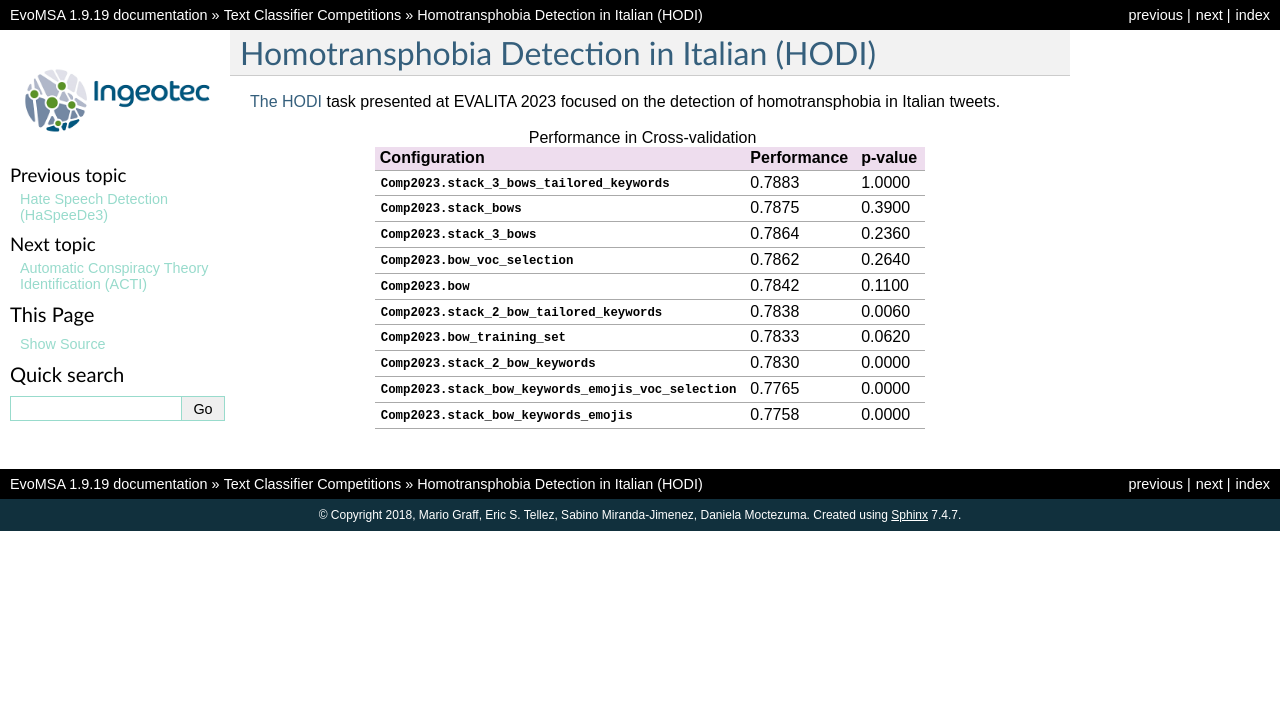
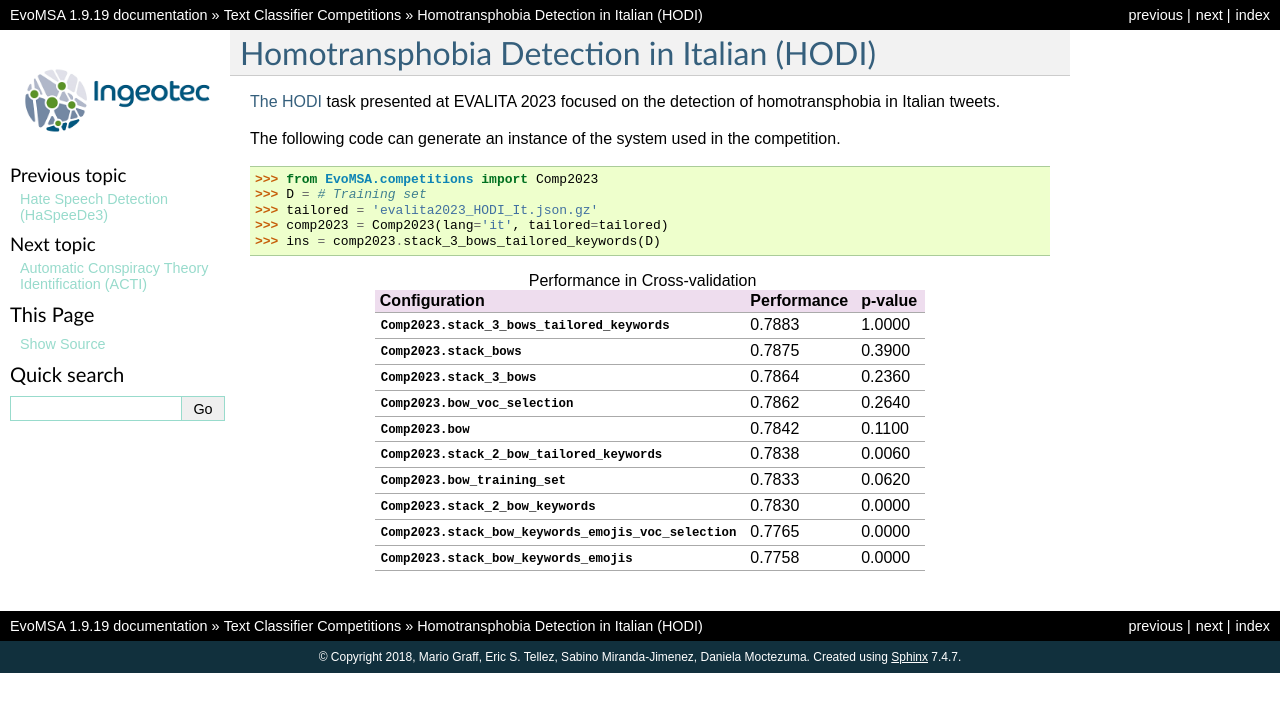
Before and after one commit to INGEOTEC/EvoMSA, a Sphinx documentation site: the page built from docs/source/hodi.rst, in a window 1280 px wide. Shown: the top 712 px of the page. Built offline with Sphinx 7.4.7, drawn with Linux system fonts in a browser that asks for light colours.

Commit message:
Competitions docs

```diff
--- a/docs/source/haspeede.rst
+++ b/docs/source/haspeede.rst
@@ -6,7 +6,6 @@
 
 
 The `HaSpeeDe3 <https://ceur-ws.org/Vol-3473/paper22.pdf>`_ task presented at EVALITA 2023 focused at the detection of hateful content written in Italian tweets.
-
 
 The following code can generate an instance of the system used in the competition.
 
--- a/docs/source/hodi.rst
+++ b/docs/source/hodi.rst
@@ -5,6 +5,17 @@
 ========================================================================================================
 
 `The HODI <https://ceur-ws.org/Vol-3473/paper26.pdf>`_ task presented at EVALITA 2023 focused on the detection of homotransphobia in Italian tweets.
+
+The following code can generate an instance of the system used in the competition.
+
+.. code-block:: python
+
+  >>> from EvoMSA.competitions import Comp2023
+  >>> D = # Training set
+  >>> tailored = 'evalita2023_HODI_It.json.gz'
+  >>> comp2023 = Comp2023(lang='it', tailored=tailored)
+  >>> ins = comp2023.stack_3_bows_tailored_keywords(D)
+
 
 .. list-table:: Performance in Cross-validation
     :header-rows: 1
```
Also changed, not shown: docs/source/acti.rst (+8 -1 lines), docs/source/competition.rst (+4 -4 lines), docs/source/politicit.rst (+11 -0 lines).
